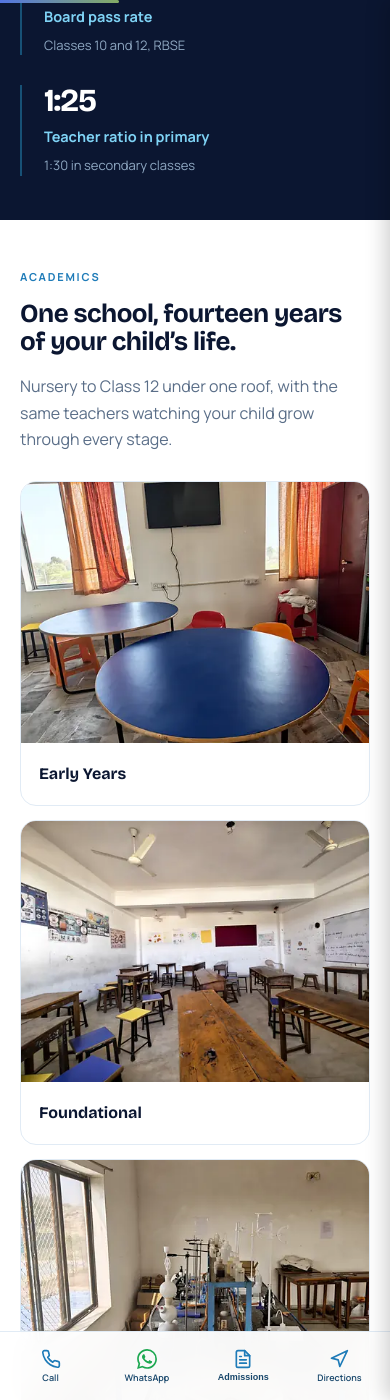
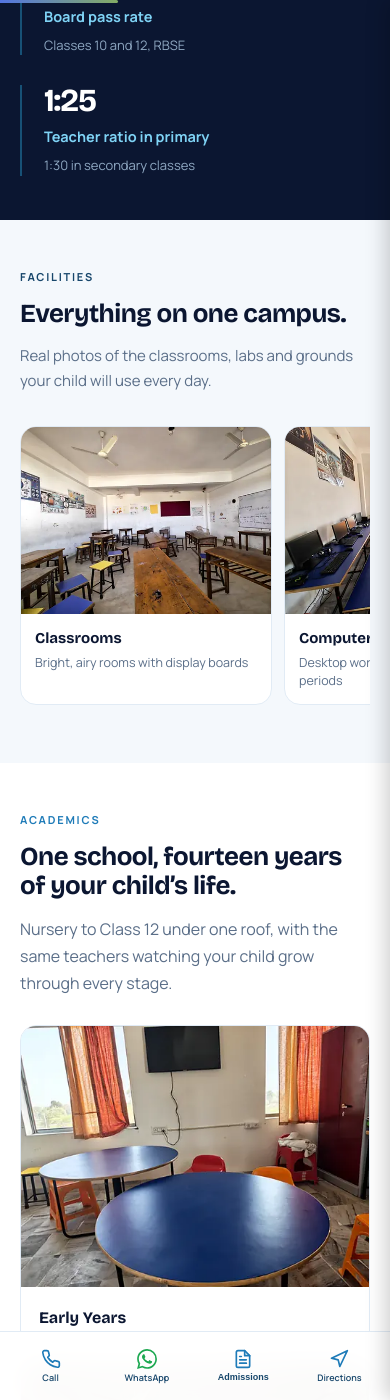
Before and after one commit to veerpatta/veerpatta-website, a Jekyll site: the page built from en/index.md, in a window 390 px wide and 1400 px high, scrolled down 3632 px. Built offline with Jekyll 4.4.1, drawn with Linux system fonts in a browser that asks for light colours.

Commit message:
feat: Facilities section on the home page (EN/HI)
Ten real photos of what is on campus - classrooms, computer lab, science
lab, activity room, basketball, cricket nets, volleyball, football lawn,
assembly courtyard and open-air stage - each with a one-line note that
says only what the photo shows. Sits after the stats band.

On phones it is a swipeable row (scroll-snap, no script) with the next
card peeking in; from 768px a 3-column grid, 5 from 1100px. The row is
focusable so keyboard users can scroll it.

Co-Authored-By: Claude Opus 5.5 <noreply@anthropic.com>

```diff
--- a/_data/design/en.yml
+++ b/_data/design/en.yml
@@ -244,6 +244,37 @@ docs:
 - Last year’s report card or marksheet
 - Two passport-size photographs
 - Address proof, used to assign the bus route
+facilities:
+- name: Classrooms
+  note: Bright, airy rooms with display boards
+  photo: classroom
+- name: Computer lab
+  note: Desktop workstations for computer periods
+  photo: computer-lab-wide
+- name: Science laboratory
+  note: Workbenches, sinks and apparatus for practicals
+  photo: science-lab
+- name: Activity room
+  note: Low round tables for young learners and robotics kits
+  photo: activity-room
+- name: Basketball court
+  note: A hard court on campus
+  photo: basketball-court
+- name: Cricket nets
+  note: Practice nets beside the main building
+  photo: cricket-nets
+- name: Volleyball court
+  note: In front of the senior block
+  photo: volleyball-court
+- name: Football lawn
+  note: A green lawn with goalposts
+  photo: football-lawn
+- name: Assembly courtyard
+  note: A paved courtyard under a blue canopy
+  photo: assembly-courtyard
+- name: Open-air stage
+  note: For assemblies, functions and events
+  photo: open-air-stage
 faqs:
 - a: No entrance test. We hold a friendly interaction to understand the child’s learning level and place
     them in the right class.
@@ -643,6 +674,9 @@ t:
   footerHours: Mon–Sat, 8:00 AM – 2:00 PM · Office until 4:00 PM
   footerPortals: Portals
   footerReach: Reach us
+  facKicker: Facilities
+  facSub: Real photos of the classrooms, labs and grounds your child will use every day.
+  facTitle: Everything on one campus.
   fullCalendar: View the full academic calendar
   gKicker: Life at VPS
   gSub: Assemblies, labs, the playfield, the NCC parade and the bus fleet — photographed through the year.
--- a/_data/photos.yml
+++ b/_data/photos.yml
@@ -263,8 +263,8 @@ items:
     h: 904
     gallery: academic
     alt:
-      en: "Computer lab with a workstation for every student"
-      hi: "हर विद्यार्थी के लिए वर्कस्टेशन वाली कंप्यूटर लैब"
+      en: "Computer lab with rows of desktop workstations"
+      hi: "डेस्कटॉप वर्कस्टेशन की कतारों वाली कंप्यूटर लैब"
   cricket-nets:
     widths: [480, 800]
     w: 800
--- a/_includes/screens/home.html
+++ b/_includes/screens/home.html
@@ -121,6 +121,33 @@
     {% endfor %}
   </div>
 </section>
+
+{% comment %} 4b — FACILITIES: real photos of what is on campus. A swipeable
+   row on phones (CSS scroll-snap, no script), a grid from 768px. {% endcomment %}
+{% if d.facilities %}
+<section class="dc-band dc-band-tint">
+  <div class="dc-wrap">
+    <div class="dc-head">
+      <div class="dc-head-main">
+        <div class="dc-kicker">{{ t.facKicker }}</div>
+        <h2 class="dc-h2 scroll-fade-up">{{ t.facTitle }}</h2>
+      </div>
+      <p class="dc-head-sub">{{ t.facSub }}</p>
+    </div>
+    <ul class="dc-fac" tabindex="0" aria-label="{{ t.facKicker }}">
+      {% for f in d.facilities %}
+      <li class="dc-fac-card">
+        <div class="dc-fac-shot">{% include design/photo.html key=f.photo sizes="(min-width: 1100px) 220px, (min-width: 768px) 31vw, 72vw" %}</div>
+        <div class="dc-fac-body">
+          <div class="dc-fac-name">{{ f.name }}</div>
+          <div class="dc-fac-note">{{ f.note }}</div>
+        </div>
+      </li>
+      {% endfor %}
+    </ul>
+  </div>
+</section>
+{% endif %}
 
 {% comment %} 5 — JOURNEY {% endcomment %}
 <section class="dc-band">
--- a/assets/css/design.css
+++ b/assets/css/design.css
@@ -1572,6 +1572,27 @@ section.container.contact-teaser {
 }
 .dc-gallery-item .dc-photo { height: auto; aspect-ratio: 4 / 3; overflow: hidden; }
 
+/* --- facilities --------------------------------------------------------
+   Phones get a swipeable row: each card is 72% wide so the next one peeks
+   in, which tells people the row scrolls. From 768px it is a plain grid. */
+.dc-fac {
+  list-style: none; margin: 32px 0 0; padding: 0 0 10px;
+  display: grid; grid-auto-flow: column; grid-auto-columns: 72%; gap: 12px;
+  overflow-x: auto; scroll-snap-type: x mandatory; overscroll-behavior-x: contain;
+}
+.dc-fac:focus-visible { outline: 2px solid var(--d-blue); outline-offset: 4px; }
+.dc-fac-card { scroll-snap-align: start; background: var(--d-white); border: 1px solid var(--d-line); border-radius: var(--d-r-lg); overflow: hidden; }
+.dc-fac-shot { aspect-ratio: 4 / 3; overflow: hidden; }
+.dc-fac-body { padding: 12px 14px 14px; }
+.dc-fac-name { font-family: var(--d-font-head); font-size: 15px; font-weight: 700; color: var(--d-ink); }
+.dc-fac-note { font-size: 12.5px; line-height: 1.45; color: var(--d-muted); margin-top: 4px; }
+@media (min-width: 768px) {
+  .dc-fac { grid-auto-flow: row; grid-auto-columns: auto; grid-template-columns: repeat(3, 1fr); overflow: visible; gap: 14px; }
+}
+@media (min-width: 1100px) {
+  .dc-fac { grid-template-columns: repeat(5, 1fr); }
+}
+
 /* --- 10. admit ---------------------------------------------------- */
 .dc-admit { background: linear-gradient(140deg, #12295E 0%, var(--d-navy) 55%, var(--d-blue) 100%); padding: clamp(44px, 7vw, 84px) 0; }
 .dc-admit-inner { display: grid; grid-template-columns: repeat(auto-fit, minmax(min(320px, 100%), 1fr)); gap: clamp(24px, 4vw, 48px); align-items: center; }
--- a/scripts/photos-manifest.json
+++ b/scripts/photos-manifest.json
@@ -387,8 +387,8 @@
       ],
       "gallery": "academic",
       "alt": {
-        "en": "Computer lab with a workstation for every student",
-        "hi": "हर विद्यार्थी के लिए वर्कस्टेशन वाली कंप्यूटर लैब"
+        "en": "Computer lab with rows of desktop workstations",
+        "hi": "डेस्कटॉप वर्कस्टेशन की कतारों वाली कंप्यूटर लैब"
       }
     },
     "cricket-nets": {
```
Also changed, not shown: _data/design/hi.yml (+34 -0 lines).
